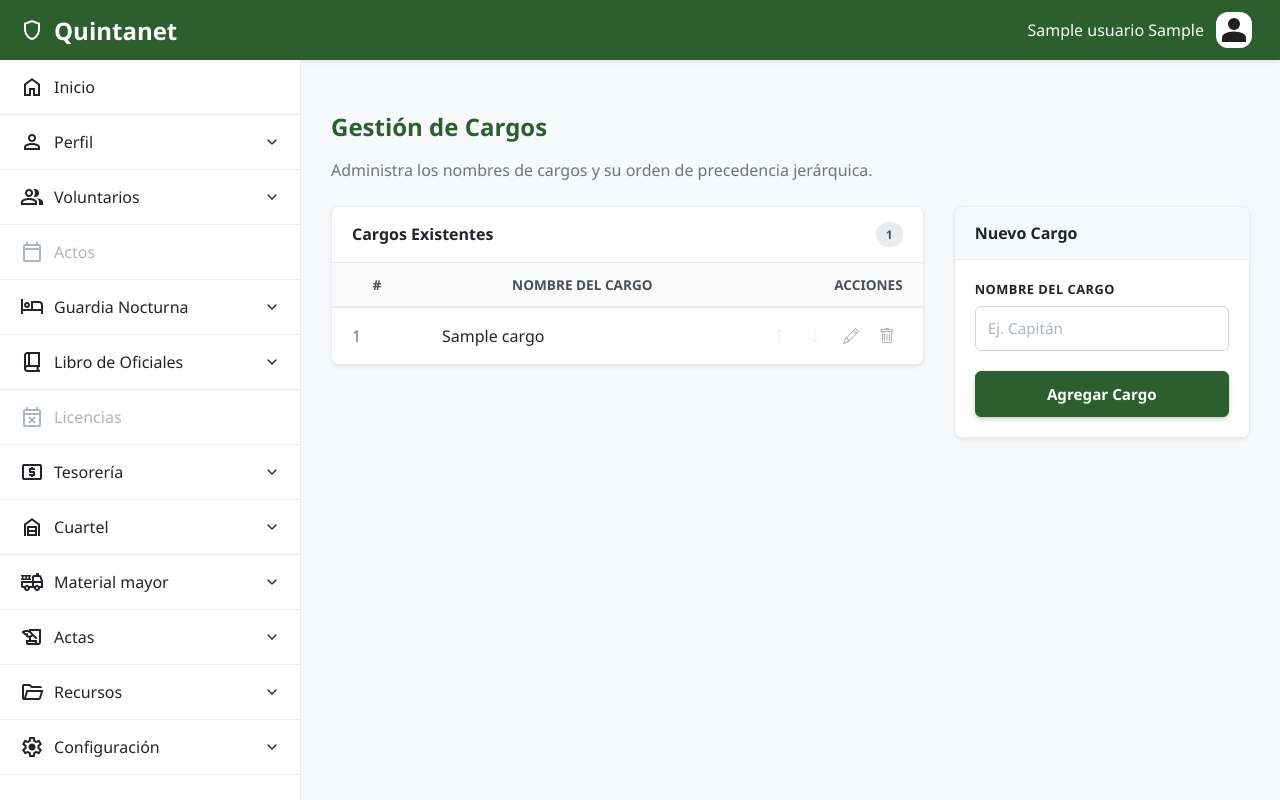
After one commit to josemfb/artilleria, a Flask app: page /settings/cargos in a window 1280 px wide. The commit adds this page. Run offline with Flask 3, Linux system fonts and the light colour scheme; a user stored in the database is signed in; tables that the repository leaves empty hold one stand-in row (values such as "Sample post").

Commit message:
Added option to modify ranks

```diff
--- a/app/__init__.py
+++ b/app/__init__.py
@@ -38,9 +38,11 @@ def create_app(config_class=Config):
     # Registrar Blueprints
     from .routes.auth import auth_bp
     from .routes.main import main_bp
+    from .routes.settings import settings_bp
 
     app.register_blueprint(main_bp)
     app.register_blueprint(auth_bp)
+    app.register_blueprint(settings_bp)
 
     # Registrar comandos CLI
     from .cli import create_admin, init_db
--- a/app/models/__init__.py
+++ b/app/models/__init__.py
@@ -9,5 +9,6 @@ from .hojas_servicio import (
     Operador,
     OtraAnotacion,
     PremioAsistencia,
+    TipoCargo,
 )
 from .users import Usuario
--- /dev/null
+++ b/app/routes/settings.py
@@ -0,0 +1,83 @@
+from flask import Blueprint, flash, redirect, render_template, request, url_for
+from flask_login import login_required
+from sqlalchemy import func
+
+from app import db
+from app.models.hojas_servicio import TipoCargo
+
+settings_bp = Blueprint("settings", __name__, url_prefix="/settings")
+
+
+@settings_bp.route("/cargos", methods=["GET", "POST"])
+@login_required
+def cargos():
+    if request.method == "POST":
+        nuevo_cargo = request.form.get("nombre")
+        if nuevo_cargo:
+            if TipoCargo.query.filter_by(nombre=nuevo_cargo).first():
+                flash("El cargo ya existe.")
+            else:
+                max_orden = db.session.query(func.max(TipoCargo.orden)).scalar()
+                # If table is empty, max_orden is None, so new orden is 1 (or 0)
+                nuevo_orden = (max_orden if max_orden is not None else -1) + 1
+                db.session.add(TipoCargo(nombre=nuevo_cargo, orden=nuevo_orden))
+                db.session.commit()
+                flash("Cargo agregado.")
+        return redirect(url_for("settings.cargos"))
+
+    cargos = TipoCargo.query.order_by(TipoCargo.orden).all()
+    return render_template("settings/cargos.html", cargos=cargos)
+
+
+@settings_bp.route("/cargos/delete/<int:id>", methods=["POST"])
+@login_required
+def delete_cargo(id):
+    cargo = db.session.get(TipoCargo, id)
+    if cargo:
+        db.session.delete(cargo)
+        db.session.commit()
+        flash("Cargo eliminado.")
+    return redirect(url_for("settings.cargos"))
+
+
+@settings_bp.route("/cargos/move/<int:id>/<direction>", methods=["POST"])
+@login_required
+def move_cargo(id, direction):
+    cargo = db.session.get(TipoCargo, id)
+    if not cargo:
+        return redirect(url_for("settings.cargos"))
+
+    target_cargo = None
+    if direction == "up":
+        target_cargo = (
+            TipoCargo.query.filter(TipoCargo.orden < cargo.orden)
+            .order_by(TipoCargo.orden.desc())
+            .first()
+        )
+    elif direction == "down":
+        target_cargo = (
+            TipoCargo.query.filter(TipoCargo.orden > cargo.orden)
+            .order_by(TipoCargo.orden.asc())
+            .first()
+        )
+
+    if target_cargo:
+        # Swap orden
+        cargo.orden, target_cargo.orden = target_cargo.orden, cargo.orden
+        db.session.add(cargo)
+        db.session.add(target_cargo)
+        db.session.commit()
+
+    return redirect(url_for("settings.cargos"))
+
+
+@settings_bp.route("/cargos/edit/<int:id>", methods=["POST"])
+@login_required
+def edit_cargo(id):
+    cargo = db.session.get(TipoCargo, id)
+    nuevo_nombre = request.form.get("nombre")
+    if cargo and nuevo_nombre:
+        cargo.nombre = nuevo_nombre
+        db.session.commit()
+        flash("Cargo actualizado.")
+    return redirect(url_for("settings.cargos"))
--- a/app/static/style.css
+++ b/app/static/style.css
@@ -277,3 +277,255 @@ body {
         cursor: pointer;
     }
 }
+
+/* --- Settings Pages Improvements --- */
+
+/* Page Header */
+.page-header {
+    margin-bottom: 25px;
+}
+
+.page-header h2 {
+    margin-bottom: 5px;
+    color: var(--primary-green);
+    font-weight: 600;
+}
+
+.text-muted {
+    color: #6c757d;
+}
+
+/* Layout Grid for Settings */
+.settings-layout {
+    display: flex;
+    gap: 30px;
+    align-items: flex-start;
+}
+
+.settings-main {
+    flex: 2;
+    min-width: 0; /* Prevents flex overflow */
+}
+
+.settings-sidebar {
+    flex: 1;
+    min-width: 280px;
+}
+
+@media (max-width: 900px) {
+    .settings-layout {
+        flex-direction: column-reverse;
+    }
+    .settings-sidebar {
+        width: 100%;
+    }
+}
+
+/* Enhanced Cards */
+.card {
+    background-color: var(--white);
+    border: 1px solid var(--border-color);
+    border-radius: 8px;
+    box-shadow: 0 2px 4px rgba(0,0,0,0.03);
+    margin-bottom: 20px;
+    overflow: hidden;
+}
+
+.card.shadow-sm {
+    box-shadow: 0 .125rem .25rem rgba(0,0,0,.075);
+}
+
+.card-header {
+    padding: 15px 20px;
+    background-color: #fff;
+    border-bottom: 1px solid var(--border-color);
+    font-weight: 600;
+    display: flex;
+    justify-content: space-between;
+    align-items: center;
+    color: var(--off-black);
+}
+
+.card-header.bg-light {
+    background-color: #f8f9fa;
+}
+
+.card-body {
+    padding: 20px;
+}
+
+.card-body.p-0 {
+    padding: 0;
+}
+
+.sticky-top-card {
+    position: sticky;
+    top: 20px;
+}
+
+/* Enhanced Table */
+.table {
+    width: 100%;
+    margin-bottom: 0;
+    border-collapse: collapse;
+}
+
+.table th, .table td {
+    padding: 12px 20px;
+    vertical-align: middle;
+    border-top: 1px solid var(--border-color);
+}
+
+.table thead th {
+    vertical-align: bottom;
+    border-bottom: 2px solid var(--border-color);
+    border-top: none;
+    font-size: 0.85rem;
+    text-transform: uppercase;
+    color: #495057;
+    font-weight: 600;
+    background-color: #fafafa;
+}
+
+.table-hover tbody tr:hover {
+    background-color: rgba(0,0,0,0.02);
+}
+
+.font-weight-500 {
+    font-weight: 500;
+}
+
+/* Action Buttons */
+.btn-group-action {
+    display: flex;
+    justify-content: flex-end;
+    gap: 4px;
+}
+
+.btn-icon {
+    width: 32px;
+    height: 32px;
+    padding: 0;
+    display: inline-flex;
+    align-items: center;
+    justify-content: center;
+    border: 1px solid transparent;
+    background: transparent;
+    border-radius: 6px;
+    color: #adb5bd;
+    cursor: pointer;
+    transition: all 0.2s;
+}
+
+.btn-icon:hover:not(:disabled) {
+    background-color: var(--off-white);
+    color: var(--primary-green);
+}
+
+.btn-icon:disabled {
+    opacity: 0.2;
+    cursor: default;
+}
+
+.btn-icon-danger:hover {
+    background-color: #fff5f5;
+    color: #dc3545;
+}
+
+/* Badges */
+.badge-count {
+    background-color: #e9ecef;
+    color: #495057;
+    padding: 4px 10px;
+    border-radius: 12px;
+    font-size: 0.75rem;
+    font-weight: 600;
+}
+
+/* --- Forms & Buttons --- */
+.form-group {
+    margin-bottom: 20px;
+}
+
+.form-label {
+    display: block;
+    margin-bottom: 8px;
+    font-weight: 600;
+    font-size: 0.8rem;
+    color: var(--off-black);
+    text-transform: uppercase;
+    letter-spacing: 0.5px;
+}
+
+.form-control {
+    display: block;
+    width: 100%;
+    padding: 10px 12px;
+    font-size: 0.95rem;
+    line-height: 1.5;
+    color: var(--off-black);
+    background-color: #fff;
+    background-clip: padding-box;
+    border: 1px solid #ced4da;
+    border-radius: 6px;
+    transition: border-color 0.15s ease-in-out, box-shadow 0.15s ease-in-out;
+    box-sizing: border-box;
+    font-family: inherit;
+}
+
+.form-control:focus {
+    border-color: var(--primary-green);
+    outline: 0;
+    box-shadow: 0 0 0 3px rgba(44, 95, 45, 0.15);
+}
+
+.form-control::placeholder {
+    color: #adb5bd;
+}
+
+.btn {
+    display: inline-block;
+    font-weight: 600;
+    text-align: center;
+    vertical-align: middle;
+    cursor: pointer;
+    border: 1px solid transparent;
+    padding: 11px 20px;
+    font-size: 0.95rem;
+    line-height: 1.5;
+    border-radius: 6px;
+    transition: all 0.2s ease-in-out;
+    font-family: inherit;
+}
+
+.btn-primary {
+    color: #fff;
+    background-color: var(--primary-green);
+    border-color: var(--primary-green);
+    box-shadow: 0 2px 4px rgba(44, 95, 45, 0.3);
+}
+
+.btn-primary:hover {
+    background-color: #244c25;
+    border-color: #1f4220;
+    transform: translateY(-1px);
+    box-shadow: 0 4px 6px rgba(44, 95, 45, 0.4);
+}
+
+.btn-block {
+    display: block;
+    width: 100%;
+}
+
+/* --- Utilities --- */
+.d-flex {
+    display: flex;
+}
+
+.align-items-center {
+    align-items: center;
+}
+
+.gap-2 {
+    gap: 8px;
+}
--- a/app/templates/base.html
+++ b/app/templates/base.html
@@ -153,6 +153,15 @@
                     <a href="#">Galería</a>
                 </div>
             </div>
+            <div class="accordion-item">
+                <button class="accordion-header">
+                    <span class="material-symbols-outlined">settings</span><span>Configuración</span>
+                    <svg class="accordion-icon" width="16" height="16" viewBox="0 0 24 24" fill="none" stroke="currentColor" stroke-width="2" stroke-linecap="round" stroke-linejoin="round"><polyline points="6 9 12 15 18 9"></polyline></svg>
+                </button>
+                <div class="accordion-content">
+                    <a href="{{ url_for('settings.cargos') }}">Cargos</a>
+                </div>
+            </div>
         </aside>
         {% endif %}
 
--- /dev/null
+++ b/app/templates/settings/cargos.html
@@ -0,0 +1,109 @@
+{% extends "base.html" %}
+
+{% block content %}
+<div class="page-header">
+    <h2>Gestión de Cargos</h2>
+    <p class="text-muted">Administra los nombres de cargos y su orden de precedencia jerárquica.</p>
+</div>
+
+<div class="settings-layout">
+    <!-- Main Column: List -->
+    <div class="settings-main">
+        <div class="card shadow-sm">
+            <div class="card-header">
+                <span>Cargos Existentes</span>
+                <span class="badge-count">{{ cargos|length }}</span>
+            </div>
+            <div class="card-body p-0">
+                <table class="table table-hover mb-0">
+                    <thead>
+                        <tr>
+                            <th style="width: 50px;" class="text-center">#</th>
+                            <th>Nombre del Cargo</th>
+                            <th style="width: 140px; text-align: right;">Acciones</th>
+                        </tr>
+                    </thead>
+                    <tbody>
+                        {% for cargo in cargos %}
+                        <tr>
+                            <td class="text-center text-muted">{{ loop.index }}</td>
+                            <td class="font-weight-500">
+                                <!-- View Mode -->
+                                <div id="view-{{ cargo.id }}">
+                                    {{ cargo.nombre }}
+                                </div>
+                                <!-- Edit Mode (Hidden by default) -->
+                                <form id="edit-{{ cargo.id }}" action="{{ url_for('settings.edit_cargo', id=cargo.id) }}" method="POST" style="display: none;" class="d-flex align-items-center gap-2">
+                                    <input type="text" name="nombre" value="{{ cargo.nombre }}" class="form-control py-1 px-2" style="height: 32px; font-size: 0.9rem;" required>
+                                    <button type="submit" class="btn-icon" title="Guardar" style="color: var(--primary-green);"><svg width="16" height="16" viewBox="0 0 16 16" fill="currentColor"><path d="M13.854 3.646a.5.5 0 0 1 0 .708l-7 7a.5.5 0 0 1-.708 0l-3.5-3.5a.5.5 0 1 1 .708-.708L6.5 10.293l6.646-6.647a.5.5 0 0 1 .708 0z"/></svg></button>
+                                    <button type="button" class="btn-icon" title="Cancelar" onclick="toggleEdit('{{ cargo.id }}')"><svg width="16" height="16" viewBox="0 0 16 16" fill="currentColor"><path d="M4.646 4.646a.5.5 0 0 1 .708 0L8 7.293l2.646-2.647a.5.5 0 0 1 .708.708L8.707 8l2.647 2.646a.5.5 0 0 1-.708.708L8 8.707l-2.646 2.647a.5.5 0 0 1-.708-.708L7.293 8 4.646 5.354a.5.5 0 0 1 0-.708z"/></svg></button>
+                                </form>
+                            </td>
+                            <td style="text-align: right;">
+                                <div class="btn-group-action">
+                                    <form action="{{ url_for('settings.move_cargo', id=cargo.id, direction='up') }}" method="POST">
+                                        <button type="submit" class="btn-icon" title="Subir prioridad" {% if loop.first %}disabled{% endif %}>
+                                            <svg width="16" height="16" viewBox="0 0 16 16" fill="currentColor"><path fill-rule="evenodd" d="M8 15a.5.5 0 0 0 .5-.5V2.707l3.146 3.147a.5.5 0 0 0 .708-.708l-4-4a.5.5 0 0 0-.708 0l-4 4a.5.5 0 1 0 .708.708L7.5 2.707V14.5a.5.5 0 0 0 .5.5z"/></svg>
+                                        </button>
+                                    </form>
+                                    <form action="{{ url_for('settings.move_cargo', id=cargo.id, direction='down') }}" method="POST">
+                                        <button type="submit" class="btn-icon" title="Bajar prioridad" {% if loop.last %}disabled{% endif %}>
+                                            <svg width="16" height="16" viewBox="0 0 16 16" fill="currentColor"><path fill-rule="evenodd" d="M8 1a.5.5 0 0 1 .5.5v11.793l3.146-3.147a.5.5 0 0 1 .708.708l-4 4a.5.5 0 0 1-.708 0l-4-4a.5.5 0 0 1 .708-.708L7.5 13.293V1.5A.5.5 0 0 1 8 1z"/></svg>
+                                        </button>
+                                    </form>
+                                    <button type="button" class="btn-icon" title="Editar" onclick="toggleEdit('{{ cargo.id }}')">
+                                        <svg width="16" height="16" viewBox="0 0 16 16" fill="currentColor"><path d="M12.146.146a.5.5 0 0 1 .708 0l3 3a.5.5 0 0 1 0 .708l-10 10a.5.5 0 0 1-.168.11l-5 2a.5.5 0 0 1-.65-.65l2-5a.5.5 0 0 1 .11-.168l10-10zM11.207 2.5 13.5 4.793 14.793 3.5 12.5 1.207 11.207 2.5zm1.586 3L10.5 3.207 4 9.707V10h.5a.5.5 0 0 1 .5.5v.5h.5a.5.5 0 0 1 .5.5v.5h.293l6.5-6.5zm-9.761 5.175-.106.106-1.528 3.821 3.821-1.528.106-.106A.5.5 0 0 1 5 12.5V12h-.5a.5.5 0 0 1-.5-.5V11h-.5a.5.5 0 0 1-.468-.325z"/></svg>
+                                    </button>
+                                    <form action="{{ url_for('settings.delete_cargo', id=cargo.id) }}" method="POST">
+                                        <button type="submit" class="btn-icon btn-icon-danger" title="Eliminar" onclick="return confirm('¿Estás seguro de que quieres eliminar el cargo \'{{ cargo.nombre }}\'?')">
+                                            <svg width="16" height="16" viewBox="0 0 16 16" fill="currentColor"><path d="M5.5 5.5A.5.5 0 0 1 6 6v6a.5.5 0 0 1-1 0V6a.5.5 0 0 1 .5-.5zm2.5 0a.5.5 0 0 1 .5.5v6a.5.5 0 0 1-1 0V6a.5.5 0 0 1 .5-.5zm3 .5a.5.5 0 0 0-1 0v6a.5.5 0 0 0 1 0V6z"/><path fill-rule="evenodd" d="M14.5 3a1 1 0 0 1-1 1H13v9a2 2 0 0 1-2 2H5a2 2 0 0 1-2-2V4h-.5a1 1 0 0 1-1-1V2a1 1 0 0 1 1-1H6a1 1 0 0 1 1-1h2a1 1 0 0 1 1 1h3.5a1 1 0 0 1 1 1v1zM4.118 4 4 4.059V13a1 1 0 0 0 1 1h6a1 1 0 0 0 1-1V4.059L11.882 4H4.118zM2.5 3V2h11v1h-11z"/></svg>
+                                        </button>
+                                    </form>
+                                </div>
+                            </td>
+                        </tr>
+                        {% else %}
+                        <tr>
+                            <td colspan="3" class="text-center p-4 text-muted">
+                                <em>No hay cargos registrados. Utiliza el formulario para agregar uno.</em>
+                            </td>
+                        </tr>
+                        {% endfor %}
+                    </tbody>
+                </table>
+            </div>
+        </div>
+    </div>
+
+    <!-- Side Column: Add Form -->
+    <div class="settings-sidebar">
+        <div class="card shadow-sm sticky-top-card">
+            <div class="card-header bg-light">Nuevo Cargo</div>
+            <div class="card-body">
+                <form method="POST" action="{{ url_for('settings.cargos') }}">
+                    <div class="form-group">
+                        <label for="nombre" class="form-label">Nombre del Cargo</label>
+                        <input type="text" class="form-control" id="nombre" name="nombre" placeholder="Ej. Capitán" required>
+                    </div>
+                    <button type="submit" class="btn btn-primary btn-block">Agregar Cargo</button>
+                </form>
+            </div>
+        </div>
+    </div>
+</div>
+
+<script>
+function toggleEdit(id) {
+    var viewDiv = document.getElementById('view-' + id);
+    var editForm = document.getElementById('edit-' + id);
+
+    if (editForm.style.display === 'none') {
+        editForm.style.display = 'flex';
+        viewDiv.style.display = 'none';
+    } else {
+        editForm.style.display = 'none';
+        viewDiv.style.display = 'block';
+    }
+}
+</script>
+{% endblock %}
```
Also changed, not shown: app/cli.py (+9 -0 lines), app/models/hojas_servicio.py (+24 -6 lines), README.md.
